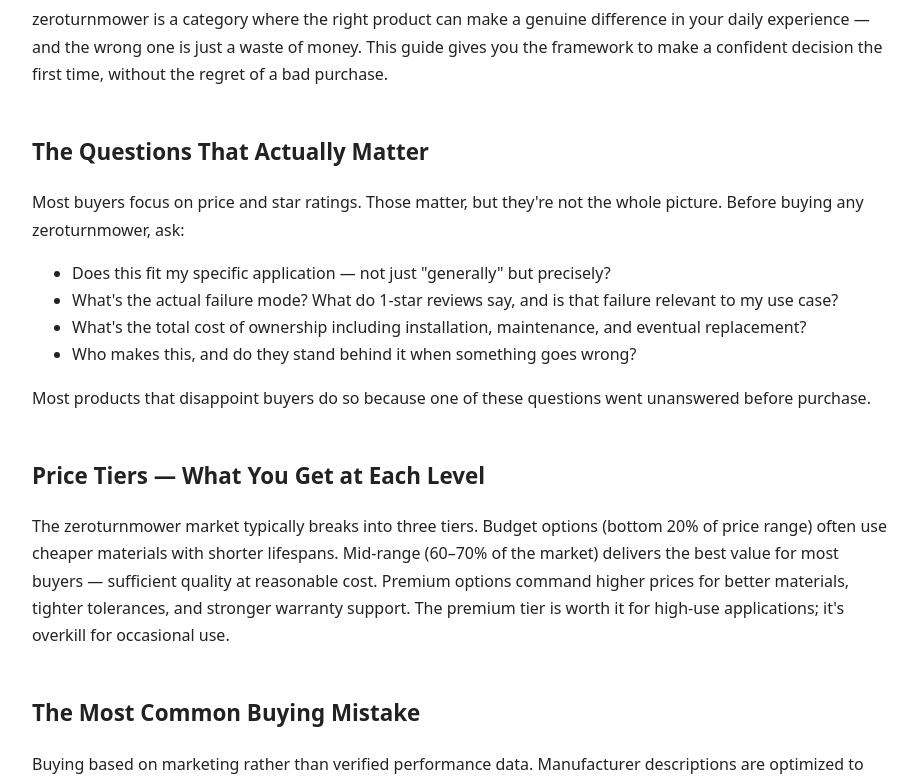
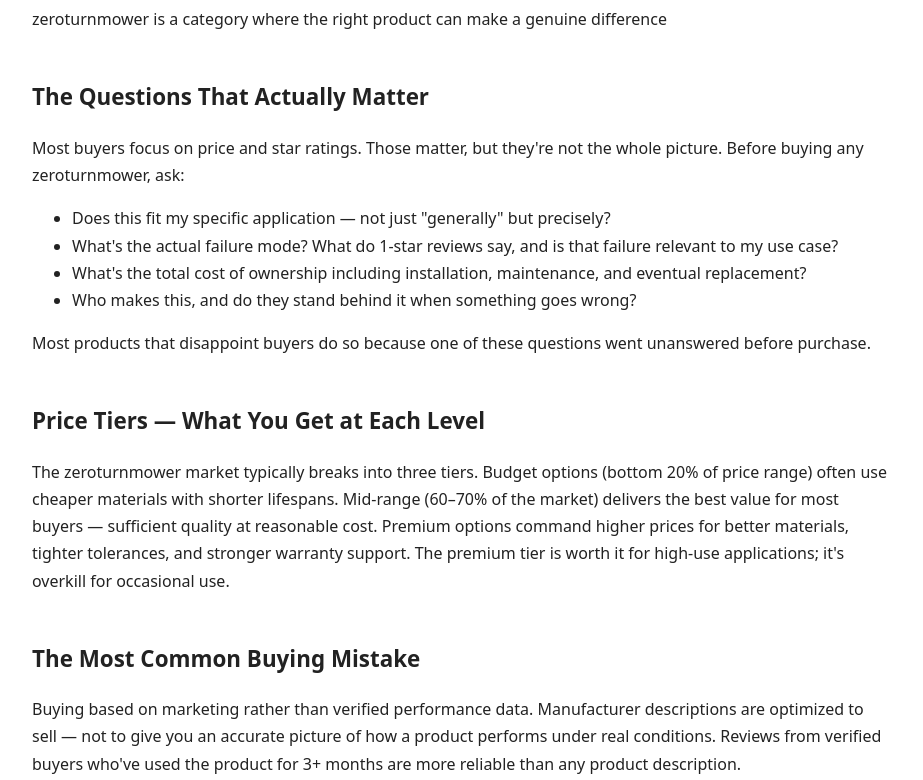
Before and after one commit to Brazenproducts/bestzeroturnmower.com, a plain HTML site: page buying-guide-zeroturnmower-2026.html in a window 1280 px wide. Shown: the part 320-1100 px from the top of the page, without its empty margins (178-1101 px from the left). Drawn offline with Linux system fonts and the light colour scheme.

Commit message:
fix: truncate body content over 5000 chars (Google Merchant structured data)

```diff
--- a/buying-guide-zeroturnmower-2026.html
+++ b/buying-guide-zeroturnmower-2026.html
@@ -24,7 +24,7 @@ footer{margin-top:48px;padding-top:16px;border-top:1px solid #ddd;font-size:.85e
 
 
 <h2>What to Know Before You Buy</h2>
-<p>zeroturnmower is a category where the right product can make a genuine difference in your daily experience — and the wrong one is just a waste of money. This guide gives you the framework to make a confident decision the first time, without the regret of a bad purchase.</p>
+<p>zeroturnmower is a category where the right product can make a genuine difference </p>
 <h2>The Questions That Actually Matter</h2>
 <p>Most buyers focus on price and star ratings. Those matter, but they're not the whole picture. Before buying any zeroturnmower, ask:</p>
 <ul>
```
Also changed, not shown: how-to-clean-zeroturnmower-2026.html (+1 -1 lines).
